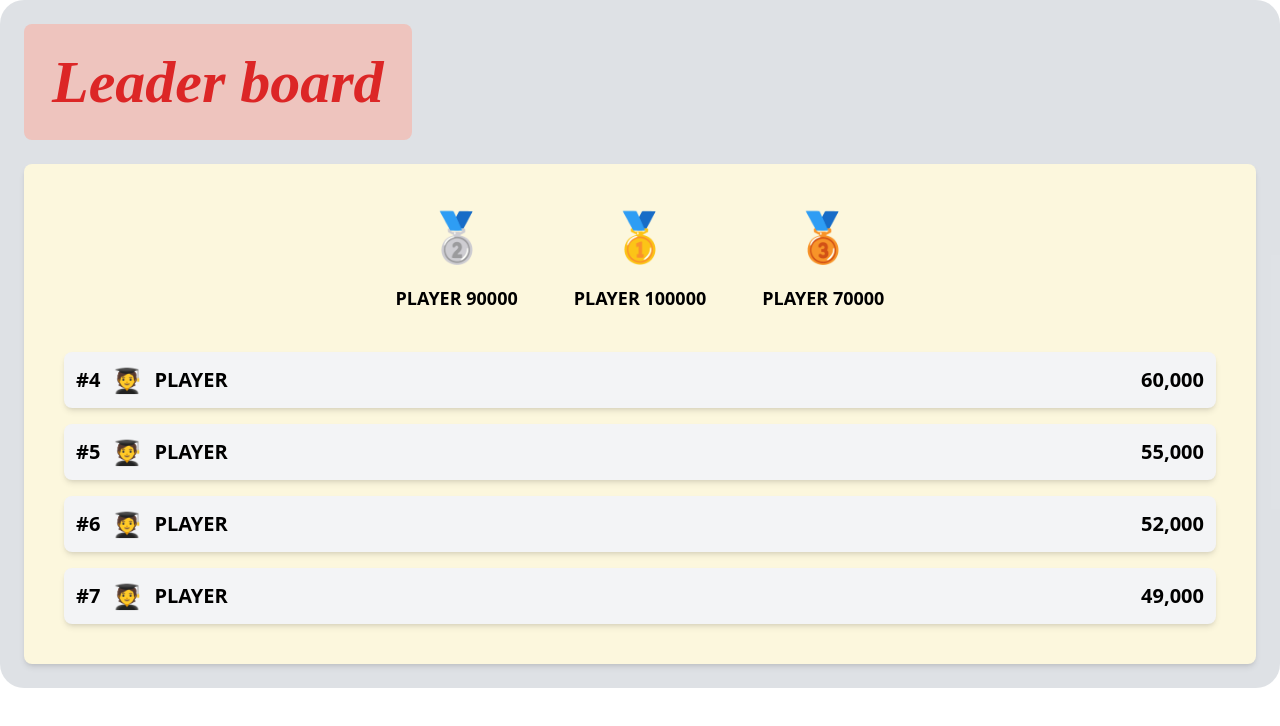
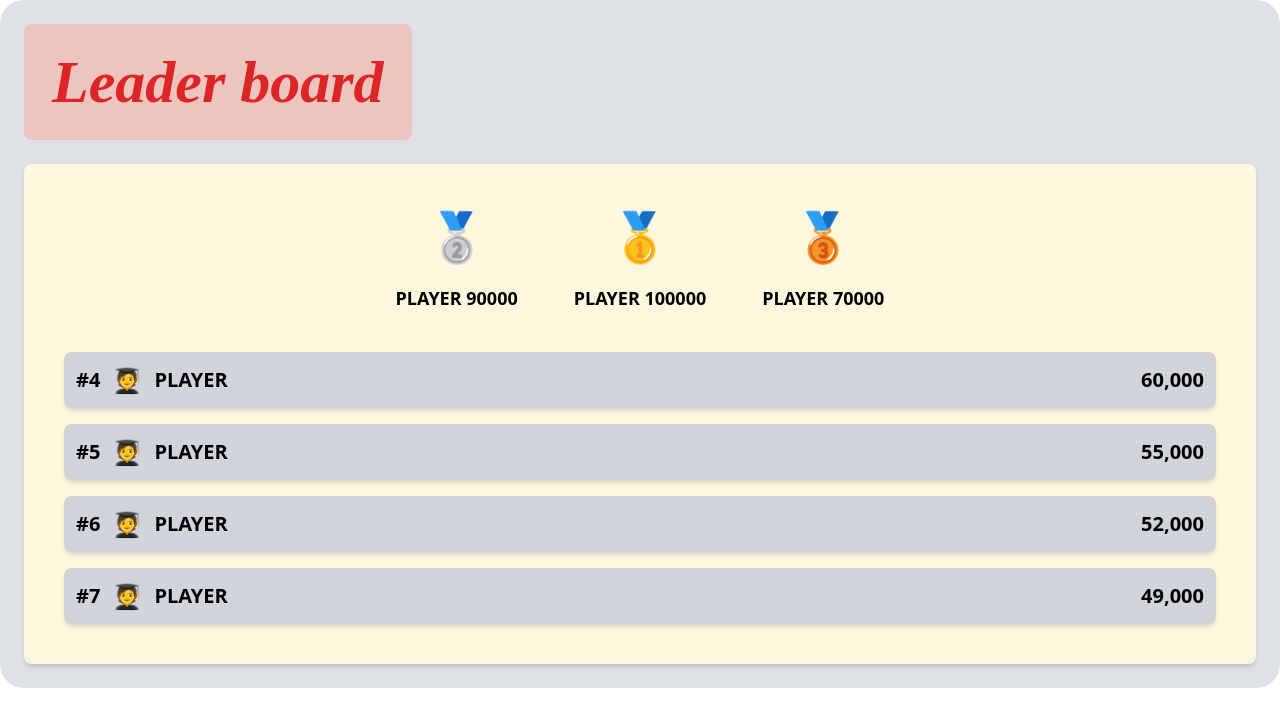
Before and after one commit to MalithaSupun/Banana-Game, a React (Vite) app: page /leaderboard in a window 1280 px wide. Shown: the top 726 px of the page. Built offline with nearby package versions, Linux system fonts and the light colour scheme.

Commit message:
update InstructionsPage and LeaderBoardPage styles for improved UI consistency

```diff
--- a/src/pages/InstructionsPage.jsx
+++ b/src/pages/InstructionsPage.jsx
@@ -12,7 +12,7 @@ function InstructionPage() {
         </div>
 
         {/* Instruction Content */}
-        <div className="bg-[#F5E8C7] p-6 rounded-lg shadow-md w-fit z-10">
+        <div className="bg-fourthcolor p-6 rounded-lg shadow-md w-fit z-10">
           <h3 className="text-xl font-bold text-red-600 italic mb-4">How to Play:</h3>
           <ul className="text-3xl text-black space-y-2">
             <li>1.) Pick a Level – Easy, Medium, or Hard.</li>
--- a/src/pages/LeaderBoardPage.jsx
+++ b/src/pages/LeaderBoardPage.jsx
@@ -43,7 +43,7 @@ function LeaderBoardPage() {
           {otherPlayers.map((player, index) => (
             <div
               key={index}
-              className="flex justify-between items-center bg-gray-100 p-3 rounded-lg shadow-md w-full"
+              className="flex justify-between items-center bg-gray-300 p-3 rounded-lg shadow-md w-full"
             >
               <div className="flex items-center space-x-3">
                 <span className="text-xl font-bold">#{player.rank}</span>
```
